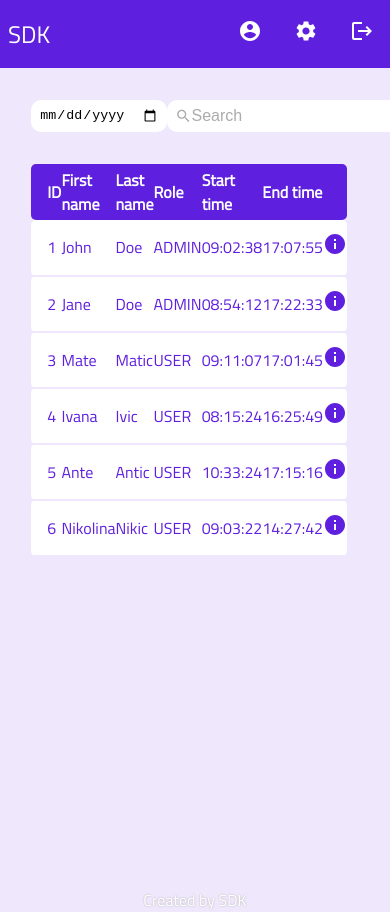
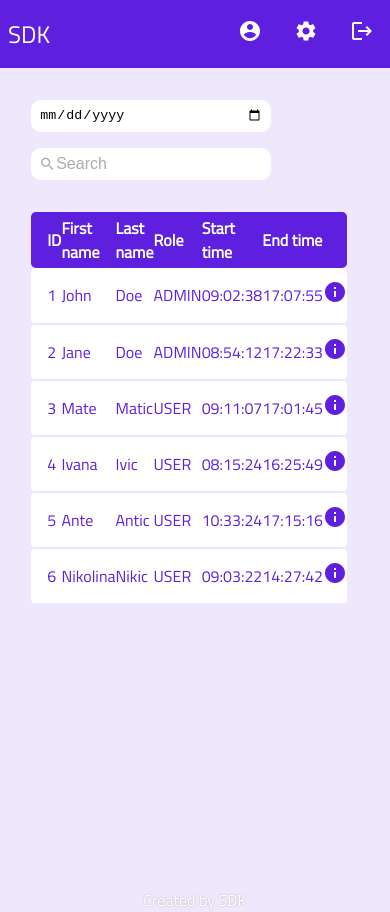
Before and after one commit to sandje00/sdk-access-control-web, a Vue app: page /dashboard in a window 390 px wide. Built offline with nearby package versions, Linux system fonts and the light colour scheme.

Commit message:
Make dashboard control responsive

```diff
--- a/src/components/dashboard/index.vue
+++ b/src/components/dashboard/index.vue
@@ -1,11 +1,16 @@
 <template>
   <app-layout logged-in>
     <div class="dashboard">
-      <div class="dashboard-control flex-h justify-space-between">
+      <div
+        :class="[breakpoint
+          ? 'flex-v align-stretch'
+          : 'flex-h justify-space-between']"
+        class="dashboard-control">
         <date-picker v-model="date">
         </date-picker>
         <search-box
           v-model="keyword"
+          :class="{ 'vertical': breakpoint }"
           placeholder="Search"
         >
         </search-box>
@@ -33,6 +38,9 @@ export default {
   computed: {
     records() {
       return employeeData.find(it => it.date === this.mockDate).records;
+    },
+    breakpoint() {
+      return window.innerWidth <= 650;
     }
   },
   components: {
@@ -53,5 +61,9 @@ export default {
   &-control {
     padding: 2rem 0;
   }
+
+  .vertical {
+    margin-top: 1rem;
+  }
 }
 </style>
```
